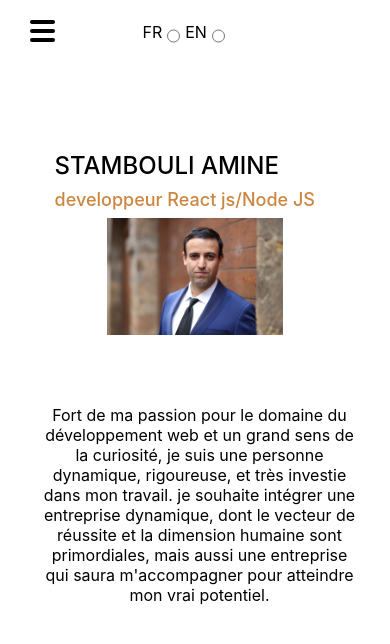
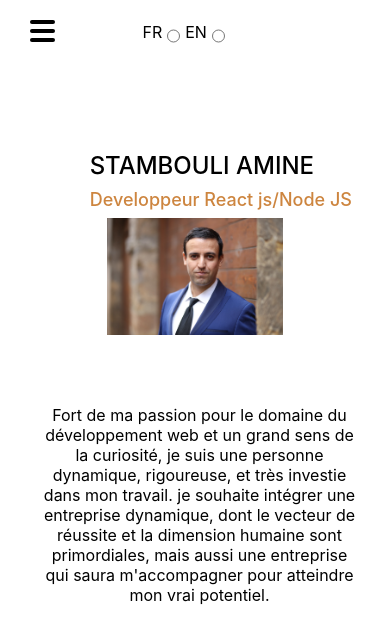
Before and after one commit to STAM0283/curriculum-vitea, a React (Create React App) app: page / in a window 390 px wide. Shown: the top 644 px of the page. Built offline with nearby package versions, Linux system fonts and the light colour scheme; the HTML template or start-up script is replaced by a standard one.

Commit message:
some modification on the style

```diff
--- a/src/App.css
+++ b/src/App.css
@@ -613,7 +613,7 @@ a.current button {
     font-size: large;
     text-align: center;
     width: 80%;
-    margin-left: 10%;
+    margin-left: 20%;
   }
   .languagesChange {
     width: 120px;
--- a/src/components/Accueil.jsx
+++ b/src/components/Accueil.jsx
@@ -12,7 +12,7 @@ const Accueil = (props) => {
         const paragraphProfileEn = "With my passion for the field of web development and a great sense of curiosity, I am a dynamic, rigorous person, and very invested in my work. I want to integrate a dynamic company, whose vector of success and the human dimension are essential, but also a company which will know how to support me to reach my true potential."
         const nameFr = "STAMBOULI AMINE";
         const nameEn = "STAMBOULI AMINE";
-        const profileFr = "developpeur React js/Node JS";
+        const profileFr = "Developpeur React js/Node JS";
         const profilrEn = "React js/Node JS developer";
         const choiceLanguage = () => {
             if (language === "fr") {
```
